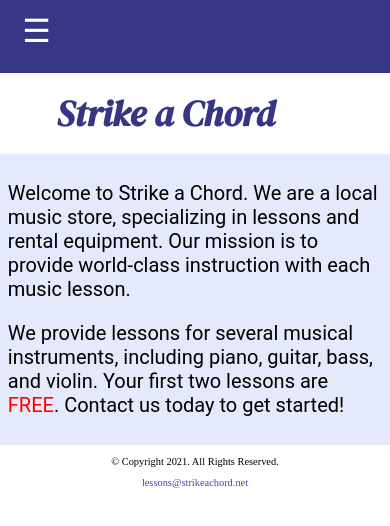
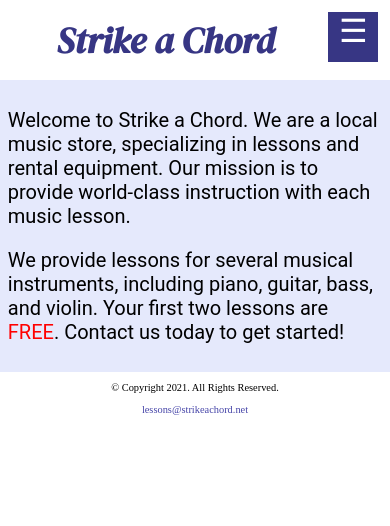
Before and after one commit to StephenADavis/CH-10-Lab-1, a plain HTML site: page index.html in a window 390 px wide. Drawn offline with Linux system fonts and the light colour scheme.

Commit message:
Update styles.css
fixed typo on mobile-nav menu icon style rule

```diff
--- a/css/styles.css
+++ b/css/styles.css
@@ -85,7 +85,7 @@ nav {
   display: block;
 }
 
-.moble-nav a.menu-icon {
+.mobile-nav a.menu-icon {
   display: block;
   position: absolute;
   right: 0;
```
